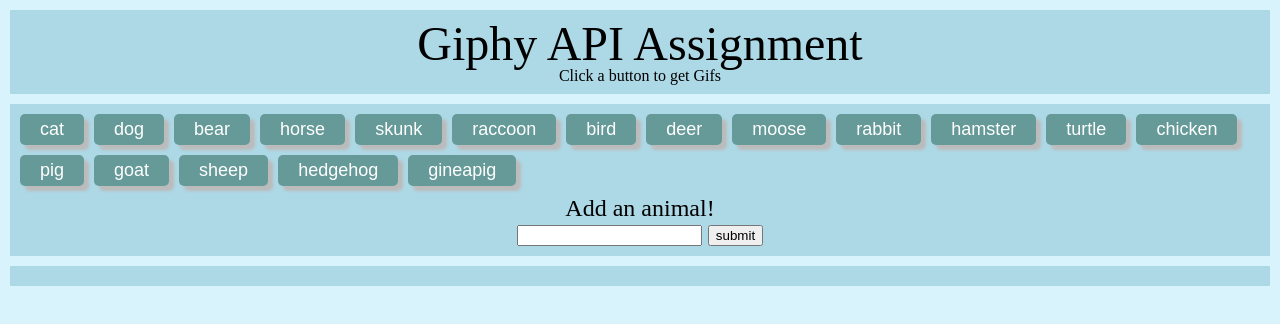
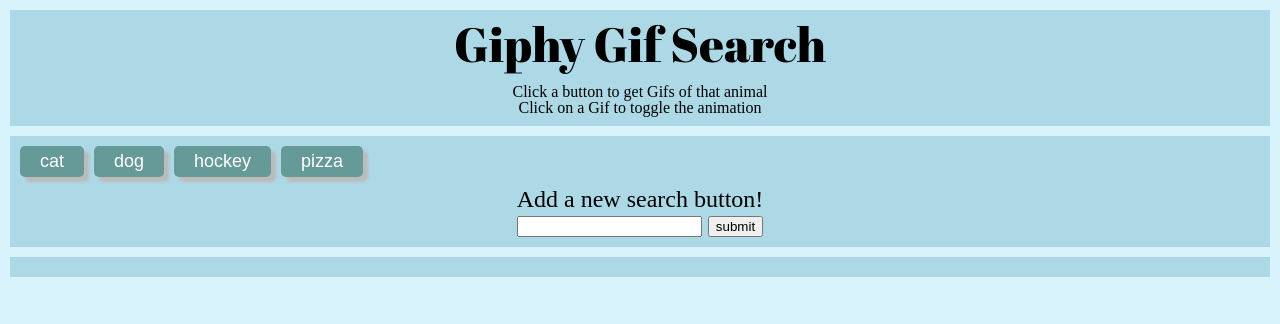
Before and after one commit to TParksJr/API-Assignment, a plain HTML site: page index.html in a window 1280 px wide. Drawn offline with nearby package versions, Linux system fonts and the light colour scheme.

Commit message:
minor stylistic changes

```diff
--- a/assets/css/style.css
+++ b/assets/css/style.css
@@ -3,6 +3,7 @@ body {
 }
 h1 {
     font-size: 300%;
+    font-family: 'Abril Fatface', cursive;
     text-align: center;
     align-content: center;
 }
--- a/assets/javascript/app.js
+++ b/assets/javascript/app.js
@@ -4,7 +4,7 @@ $(function () {
         queryURL = "",
         searchTerm = "",
         input = "",
-        animals = ["cat", "dog", "bear", "horse", "skunk", "raccoon", "bird", "deer", "moose", "rabbit", "hamster", "turtle", "chicken", "pig", "goat", "sheep", "hedgehog", "gineapig"];
+        animals = ["cat", "dog", "hockey", "pizza"];
 
     var data;
 
@@ -52,7 +52,6 @@ $(function () {
             method: "GET"
         }).then(function (response) {
             data = response;
-            console.log(data);
             $("#gifs").empty();
             for (var i = 0; i < response.data.length; i++) {
                 var d = $("<div>");
--- a/index.html
+++ b/index.html
@@ -1,25 +1,31 @@
 <!DOCTYPE html>
-<html>
+<html lang="en">
+
 <head>
-        <title>API Assignment</title>
+    <title>Giphy Gif Search</title>
     <meta charset="UTF-8">
     <meta name="description" content="Tyson's API Assignment">
     <meta name="keywords" content="API,GIPHY,University,Toronto,Bootcamp">
     <meta name="author" content="Tyson Parkin">
     <meta name="viewport" content="width=device-width, initial-scale=1">
-        <meta http-equiv="Content-Language" content="en">
     <link rel="stylesheet" type="text/css" href="assets/css/reset.css">
     <link rel="stylesheet" type="text/css" href="assets/css/style.css">
+    <link href="https://fonts.googleapis.com/css?family=Abril+Fatface" rel="stylesheet">
 </head>
+
 <body>
     <div class="container">
-            <h1>Giphy API Assignment</h1>
-            <p id="instructions">Click a button to get Gifs</p>
+        <h1>Giphy Gif Search</h1>
+        <br>
+        <div id="instructions">
+            <p>Click a button to get Gifs of that animal</p>
+            <p>Click on a Gif to toggle the animation</p>
+        </div>
     </div>
     <div class="container">
         <div id="buttons"></div>
         <form id="searchBar">
-                <label for="addAnimal">Add an animal!</label>
+            <label for="addAnimal">Add a new search button!</label>
             <br>
             <input type="text" name="addAnimal" id="input">
             <input type="submit" value="submit" id="submit">
@@ -29,6 +35,8 @@
         <div id="gifs"></div>
     </div>
 </body>
-    <script src="https://code.jquery.com/jquery-3.3.1.min.js" integrity="sha256-FgpCb/KJQlLNfOu91ta32o/NMZxltwRo8QtmkMRdAu8=" crossorigin="anonymous"></script>
+<script src="https://code.jquery.com/jquery-3.3.1.min.js" integrity="sha256-FgpCb/KJQlLNfOu91ta32o/NMZxltwRo8QtmkMRdAu8="
+    crossorigin="anonymous"></script>
 <script src="assets/javascript/app.js"></script>
+
 </html>
```
Lines whose indentation alone changed are shown as unchanged.
